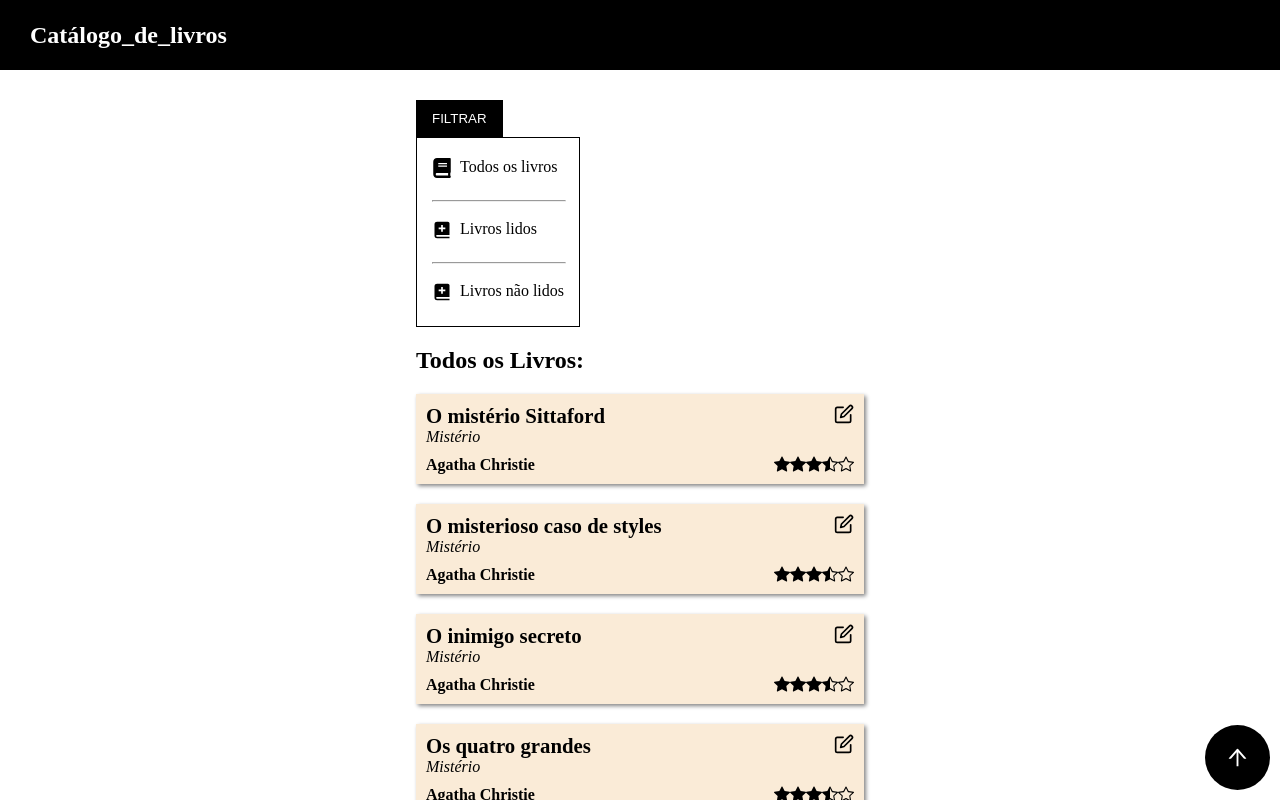
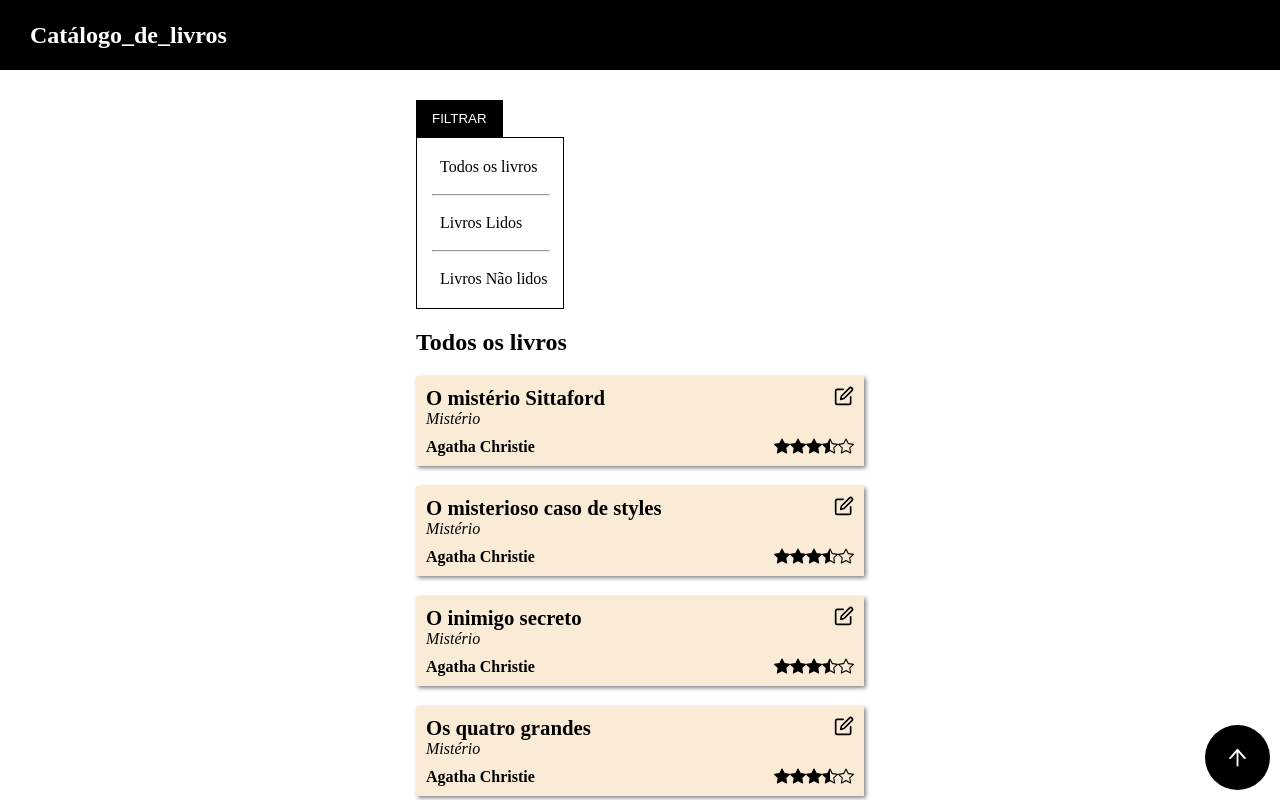
Before and after one commit to TomasCartman/catalogo_de_livros, a Next.js app: page / in a window 1280 px wide. Both pictures are taken after a click on the button "FILTRAR". Shown: the top 800 px of the page. Built offline with nearby package versions, Linux system fonts and the light colour scheme; some icons are missing.

Commit message:
made filter dropdown filter the books

```diff
--- a/src/components/dropdown/DropdownItem.jsx
+++ b/src/components/dropdown/DropdownItem.jsx
@@ -4,11 +4,19 @@ import { useRouter } from 'next/router'
 export default function DropdownItem(props) {
     const router = useRouter()
 
+    function handleClick() {
+        if(props.link) {
+            router.push(props.link)
+        } else if(props.onClick) {
+            props.onClick()
+        }
+    }
+
     return (
         <>
             <div
                 className={styles.item}
-                onClick={() => router.push(props.link)}>
+                    onClick={handleClick}>
                 <span className={styles.icon}>{props.icon}</span>
                 {props.itemLabel}
             </div>
--- a/src/hooks/useDropDownsHide.js
+++ b/src/hooks/useDropDownsHide.js
@@ -6,7 +6,6 @@ export default function useDropdownsHide(numberOfDropdowns) {
     const getDropdownIsHide = position => dropdowns[position]
 
     const toggleDropdownVisibility = position => {
-        console.log(position)
         const newDropdownArray = [...dropdowns]
         newDropdownArray[position] = !dropdowns[position]
         setDropdowns([...newDropdownArray])
--- a/src/pages/index.jsx
+++ b/src/pages/index.jsx
@@ -7,63 +7,94 @@ import '@/styles/globals.css'
 import { FaBook } from 'react-icons/fa'
 import { BiSolidBookAdd } from 'react-icons/bi'
 import styles from '@/styles/index.module.css'
+import Head from 'next/head'
+import useDropdownsHide from '@/hooks/useDropDownsHide'
 import { useState } from 'react'
-import Head from 'next/head'
-import useDropdownHide from '@/hooks/useDropdownHide'
-import useDropdownsHide from '@/hooks/useDropDownsHide'
 
 const bookList = [
-    <BookComponent
-        title='O mistério Sittaford'
-        gender='Mistério'
-        author='Agatha Christie'
-    />,
-    <BookComponent
-        title='O misterioso caso de styles'
-        gender='Mistério'
-        author='Agatha Christie'
-    />,
-    <BookComponent
-        title='O inimigo secreto'
-        gender='Mistério'
-        author='Agatha Christie'
-    />,
-    <BookComponent
-        title='Os quatro grandes'
-        gender='Mistério'
-        author='Agatha Christie'
-    />,
-    <BookComponent
-        title='Antes que ele precise - Um enigma Mackinzie White'
-        gender='Mistério'
-        author='Blake Pierce'
-    />,
-    <BookComponent
-        title='Assassinato no campo de golfe'
-        gender='Mistério'
-        author='Agatha Christie'
-    />,
-    <BookComponent
-        title='Guia Suno de contabilidade para investidores'
-        gender='Contabilidade'
-        author='Jean Tosetto'
-    />,
-    <BookComponent
-        title='A espada do destino'
-        gender='Fantasia'
-        author='Andrzej Sapkowski'
-    />,
-    <BookComponent
-        title='O misterioso Sr. Quin'
-        gender='Mistério'
-        author='Agatha Christie'
-    />
+    {
+        'title': 'O mistério Sittaford',
+        'gender': 'Mistério',
+        'author': 'Agatha Christie'
+    },
+    {
+        'title': 'O misterioso caso de styles',
+        'gender': 'Mistério',
+        'author': 'Agatha Christie'
+    },
+    {
+        'title': 'O inimigo secreto',
+        'gender': 'Mistério',
+        'author': 'Agatha Christie'
+    },
+    {
+        'title': 'Os quatro grandes',
+        'gender': 'Mistério',
+        'author': 'Agatha Christie'
+    },
+    {
+        'title': 'Antes que ele precise - Um enigma Mackinzie White',
+        'gender': 'Mistério',
+        'author': 'Blake Pierce'
+    },
+    {
+        'title': 'Assassinato no campo de golfe',
+        'gender': 'Mistério',
+        'author': 'Agatha Christie'
+    },
+    {
+        'title': 'Guia Suno de contabilidade para investidores',
+        'gender': 'Contabilidade',
+        'author': 'Jean Tosetto'
+    },
+    {
+        'title': 'A espada do destino',
+        'gender': 'Fantasia',
+        'author': 'Andrzej Sapkowski'
+    },
+    {
+        'title': 'O misterioso Sr. Quin',
+        'gender': 'Mistério',
+        'author': 'Agatha Christie'
+    }
 ]
 
 export default function Index() {
-    //const { isDropdownHide, toggleDropdownVisibility } = useDropdownHide()
-    //const [dropdowns, setDropdowns]
     const { getDropdownIsHide, toggleDropdownVisibility } = useDropdownsHide(2)
+    const [filter, setFilter] = useState()
+    const [filterDropdownTitle, setFilterDropdownTitle] =  useState('Todos os livros')
+
+    function renderBooks(books, filter) {
+        if (filter === 'read') {
+
+        } else if (filter === 'notread') {
+
+        } else {
+            return books.map((book, index) => {
+                return <BookComponent
+                    key={index}
+                    title={book.title}
+                    gender={book.gender}
+                    author={book.author}
+                />
+            })
+        }
+    }
+
+    function showAllBooks() {
+        setFilter('')
+        toggleDropdownVisibility(1)
+    }
+
+    function showReadBooksOnly() {
+        setFilter('read')
+        toggleDropdownVisibility(1)
+    }
+
+    function showNotReadBooksOnly() {
+        setFilter('notread')
+        toggleDropdownVisibility(1)
+    }
 
     return (
         <>
@@ -95,28 +126,13 @@ export default function Index() {
                             onClick={() => toggleDropdownVisibility(1)}
                         >Filtrar</button>
                         <DropdownMenu hideDropdown={getDropdownIsHide(1)}>
-                            <DropdownItem
-                                itemLabel='Todos os livros'
-                                icon={<FaBook size={20} />}
-                                link='/'
-                            />
-                            <DropdownItem
-                                itemLabel='Livros lidos'
-                                icon={<BiSolidBookAdd size={20} />}
-                                link='/addBook'
-                            />
-                            <DropdownItem
-                                itemLabel='Livros não lidos'
-                                icon={<BiSolidBookAdd size={20} />}
-                                link='/addBook'
-                            />
+                            <DropdownItem itemLabel='Todos os livros' onClick={showAllBooks} />
+                            <DropdownItem itemLabel='Livros Lidos' onClick={showReadBooksOnly} />
+                            <DropdownItem itemLabel='Livros Não lidos'  onClick={showNotReadBooksOnly} />
                         </DropdownMenu>
                     </div>
-                    <h2 className={styles.title}>Todos os Livros:</h2>
-                    {bookList.map((value, index) => {
-
-                        return value
-                    })}
+                    <h2 className={styles.title}>{filterDropdownTitle}</h2>
+                    {renderBooks(bookList, filter)}
                 </div>
             </main>
         </>
```
